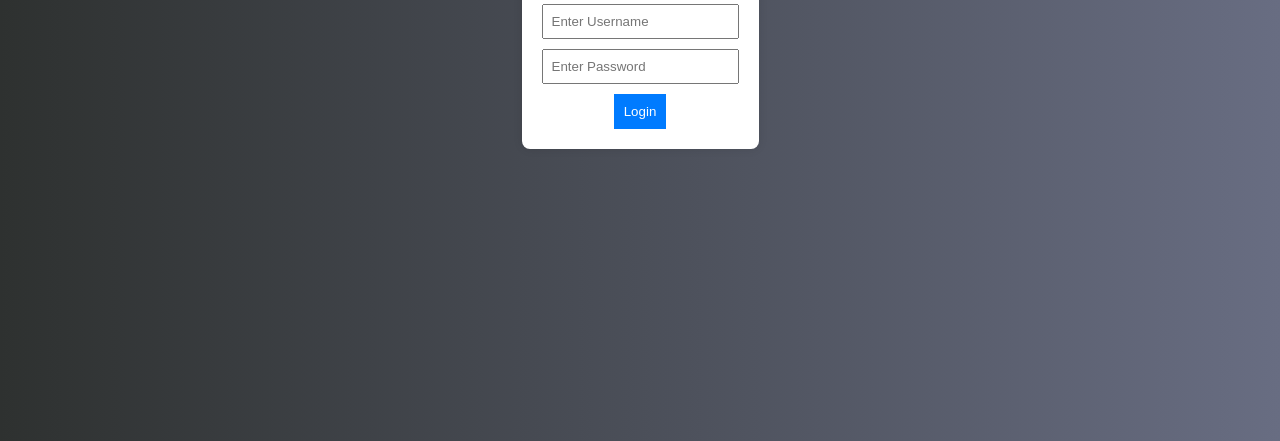
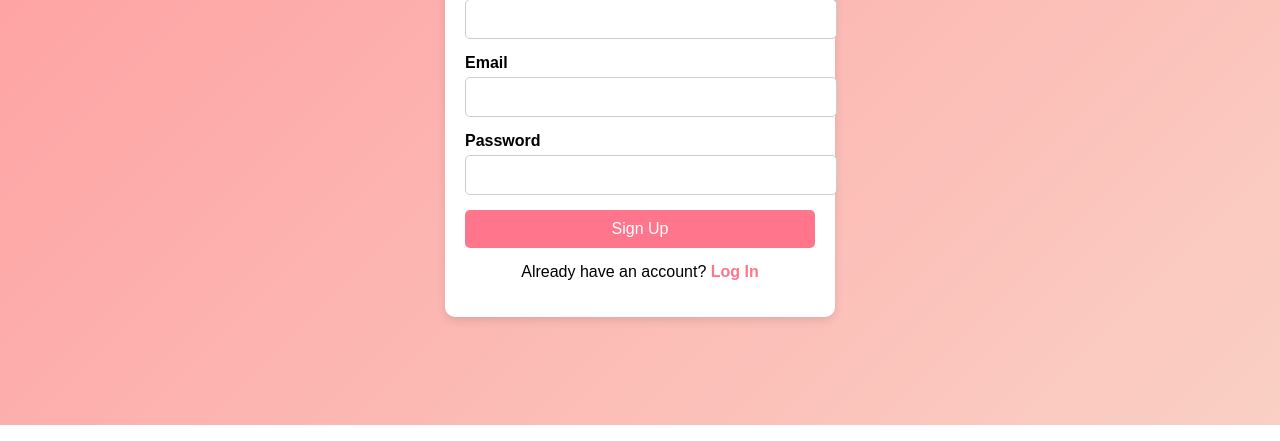
Before and after one commit to VaibhavRai21/getitdone, a plain HTML site: page index.html in a window 1280 px wide. Shown: the part 375-816 px from the top of the page. Drawn offline with Linux system fonts and the light colour scheme.

Commit message:
SignUp Page

```diff
--- a/index.html
+++ b/index.html
@@ -3,16 +3,114 @@
 <head>
     <meta charset="UTF-8">
     <meta name="viewport" content="width=device-width, initial-scale=1.0">
-    <title>Login</title>
-    <link rel="stylesheet" href="login.css">
+    <title>Sign Up</title>
+    <link rel="stylesheet" href="styles.css">
+    <style>
+        body {
+            margin: 0;
+            font-family: Arial, sans-serif;
+            background: linear-gradient(135deg, #ff9a9e, #fad0c4);
+            height: 100vh;
+            display: flex;
+            justify-content: center;
+            align-items: center;
+        }
+        .container {
+            background: white;
+            padding: 20px;
+            border-radius: 10px;
+            box-shadow: 0 4px 10px rgba(0, 0, 0, 0.1);
+            width: 350px;
+            text-align: center;
+        }
+        .input-group {
+            margin-bottom: 15px;
+            text-align: left;
+        }
+        .input-group label {
+            display: block;
+            font-weight: bold;
+            margin-bottom: 5px;
+        }
+        .input-group input {
+            width: 100%;
+            padding: 10px;
+            border: 1px solid #ccc;
+            border-radius: 5px;
+            font-size: 16px;
+        }
+        button {
+            background: #ff758c;
+            color: white;
+            border: none;
+            padding: 10px 15px;
+            width: 100%;
+            border-radius: 5px;
+            font-size: 16px;
+            cursor: pointer;
+        }
+        button:hover {
+            background: #ff527b;
+        }
+        p {
+            margin-top: 15px;
+        }
+        a {
+            color: #ff758c;
+            text-decoration: none;
+            font-weight: bold;
+        }
+        a:hover {
+            text-decoration: underline;
+        }
+    </style>
 </head>
 <body>
-    <div class="login-container">
-        <h2>Login</h2>
-        <input type="text" id="username" placeholder="Enter Username">
-        <input type="password" id="password" placeholder="Enter Password">
-        <button onclick="login()">Login</button>
+    <div class="container">
+        <h2>Sign Up</h2>
+        <form id="signupForm">
+            <div class="input-group">
+                <label for="firstName">First Name</label>
+                <input type="text" id="firstName" required>
+            </div>
+            <div class="input-group">
+                <label for="lastName">Last Name</label>
+                <input type="text" id="lastName" required>
+            </div>
+            <div class="input-group">
+                <label for="username">Username</label>
+                <input type="text" id="username" required>
+            </div>
+            <div class="input-group">
+                <label for="email">Email</label>
+                <input type="email" id="email" required>
+            </div>
+            <div class="input-group">
+                <label for="password">Password</label>
+                <input type="password" id="password" required>
+            </div>
+            <button type="submit">Sign Up</button>
+        </form>
+        <p>Already have an account? <a href="/index.html">Log In</a></p>
     </div>
-    <script src="login.js"></script>
+    <script>
+        document.getElementById('signupForm').addEventListener('submit', function(event) {
+            event.preventDefault();
+
+            let firstName = document.getElementById('firstName').value;
+            let lastName = document.getElementById('lastName').value;
+            let username = document.getElementById('username').value;
+            let email = document.getElementById('email').value;
+            let password = document.getElementById('password').value;
+
+            if (firstName && lastName && username && email && password) {
+                alert('Signup successful!');
+                window.location.href = "/index.html";
+                // Here you can add code to send data to a server
+            } else {
+                alert('Please fill in all fields.');
+            }
+        });
+    </script>
 </body>
 </html>
```
Also changed, not shown: login.html (added, +18 -0 lines), .circleci/config.yml, 2 other files.
